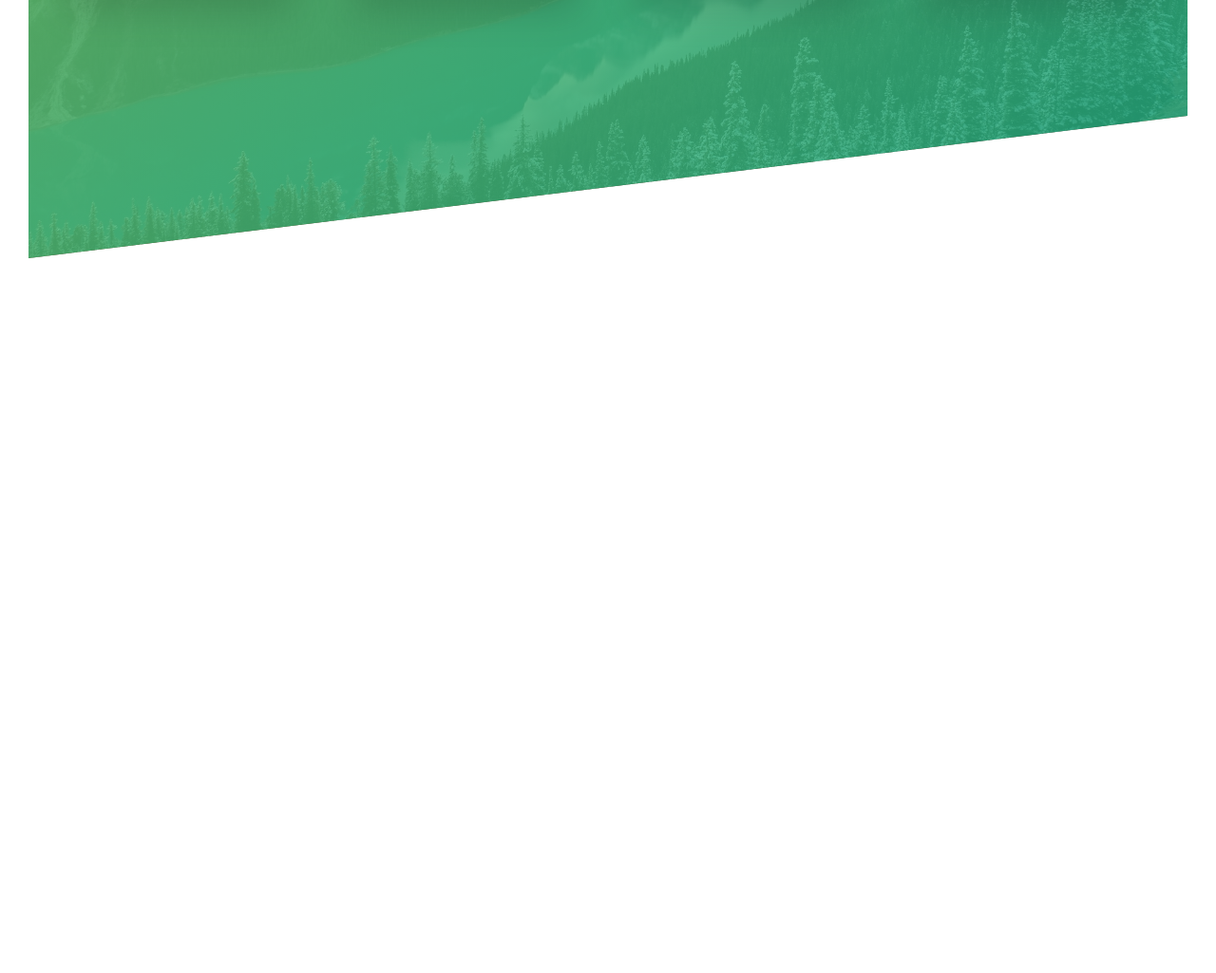
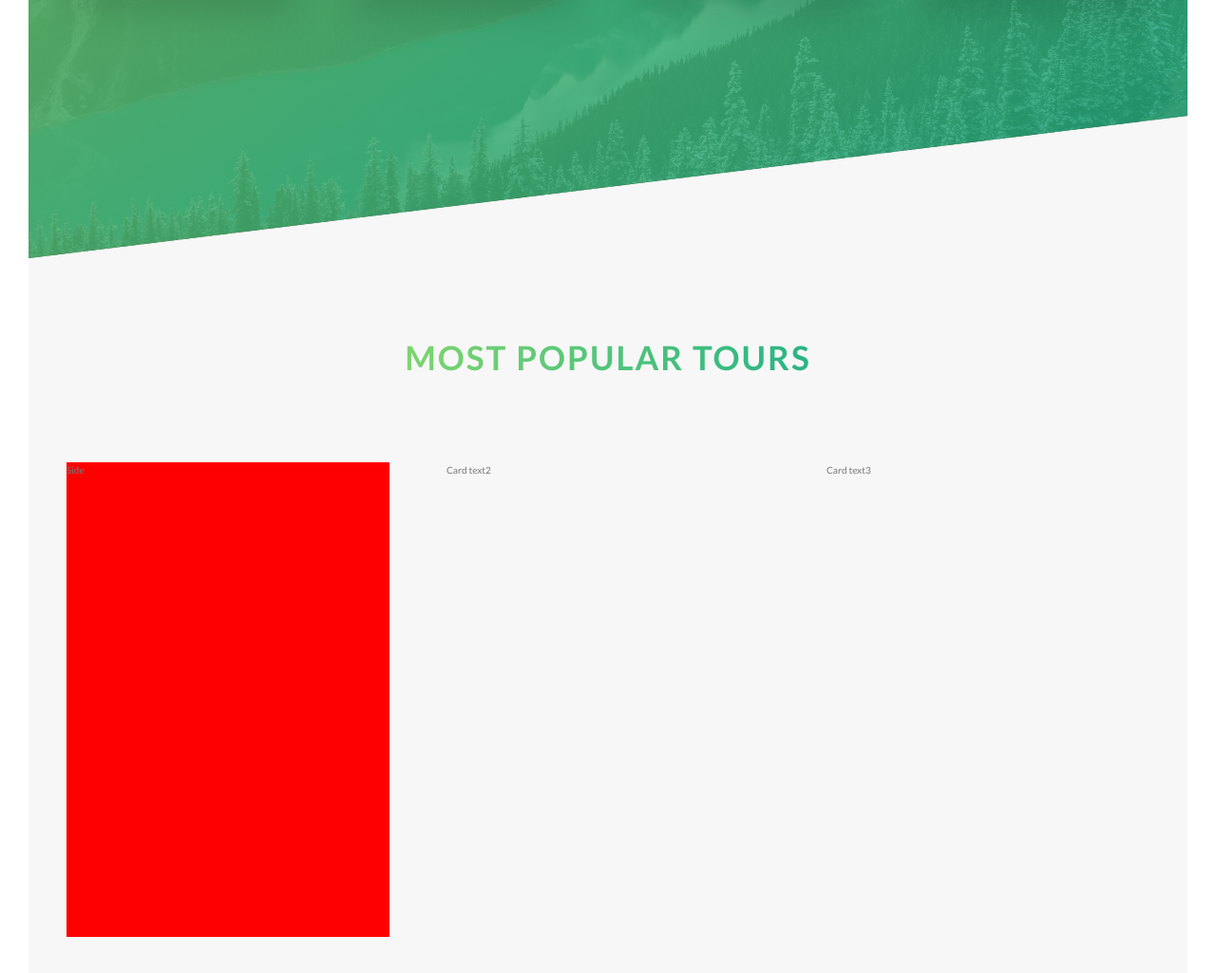
Before and after one commit to Muha-tsokotukha/Natours, a website: page index.html in a window 1280 px wide. Shown: the part 1988-3013 px from the top of the page at 95% size. Before the commit the page ends 2260 px from the top, so only its background shows below. Drawn offline with Linux system fonts and the light colour scheme.

Commit message:
feat(tours): sass

```diff
--- a/index.html
+++ b/index.html
@@ -139,6 +139,26 @@
           </div>
         </div>
       </section>
+
+      <section class="section-tours">
+        <div class="u-center-text u-margin-bottom-big">
+          <h2 class="heading-secondary">Most popular tours</h2>
+        </div>
+
+        <div class="row">
+          <div class="col-1-of-3">
+            <div class="card">
+              <div class="card__side">Side</div>
+            </div>
+          </div>
+          <div class="col-1-of-3">
+            <div class="card">Card text2</div>
+          </div>
+          <div class="col-1-of-3">
+            <div class="card">Card text3</div>
+          </div>
+        </div>
+      </section>
     </main>
   </body>
 </html>
--- /dev/null
+++ b/sass/components/_card.scss
@@ -0,0 +1,14 @@
+.card {
+  perspective: 150rem;
+  -moz-perspective: 150rem;
+
+  &__side {
+    background-color: red;
+    height: 50rem;
+    transition: all 0.8s;
+  }
+
+  &:hover &__side {
+    transform: rotateY(180deg);
+  }
+}
--- a/sass/main.scss
+++ b/sass/main.scss
@@ -10,6 +10,7 @@
 @import "components/button";
 @import "components/composition";
 @import "components/feature-box";
+@import "components/card";
 
 @import "layout/grid";
 @import "layout/header";
--- a/sass/pages/_home.scss
+++ b/sass/pages/_home.scss
@@ -19,3 +19,9 @@
     transform: skewY(7deg);
   }
 }
+
+.section-tours {
+  background-color: $color-gray-light-1;
+  padding: 25rem 0 50rem 0;
+  margin-top: -10rem;
+}
```
Also changed, not shown: css/style.css, 1 other file.
